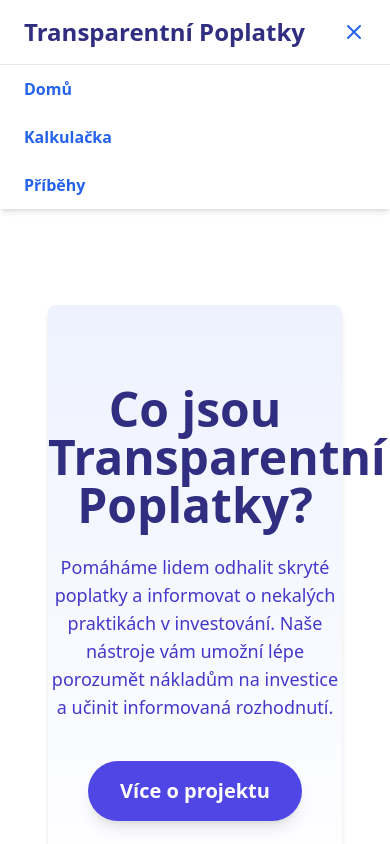
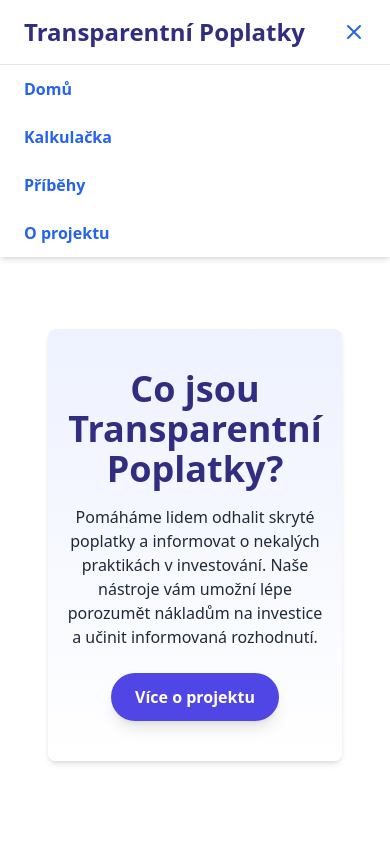
Before and after one commit to TransparentniPoplatky/transparentnipoplatky, a React (Vite) app: page / in a window 390 px wide. Both pictures are taken after a click on the button "Toggle menu". Shown: the top 844 px of the page. Built offline with nearby package versions, Linux system fonts and the light colour scheme.

Commit message:
úprava nápisu landing page + mobilní menu

```diff
--- a/src/components/Header.jsx
+++ b/src/components/Header.jsx
@@ -75,7 +75,7 @@ export default function Header() {
             Domů
           </Link>
           <Link
-            to="/kalkulacka"
+            to="/kalkulacky"
             className="block px-6 py-3 text-blue-600 font-semibold hover:bg-gray-100"
             onClick={() => setMobileOpen(false)}
           >
@@ -88,6 +88,13 @@ export default function Header() {
           >
             Příběhy
           </Link>
+                    <Link
+            to="/o-projektu"
+            className="block px-6 py-3 text-blue-600 font-semibold hover:bg-gray-100"
+            onClick={() => setMobileOpen(false)}
+          >
+            O projektu
+          </Link>
         </nav>
       )}
     </header>
--- a/src/components/LandingPage.jsx
+++ b/src/components/LandingPage.jsx
@@ -3,17 +3,17 @@ import { Link } from "react-router-dom";
 
 export default function LandingPage() {
   return (
-    <div className=" text-gray-800 flex flex-col min-h-[calc(100vh-8rem)] px-6 py-12 max-w-4xl mx-auto">
-      <section className="text-center py-20 bg-gradient-to-b from-indigo-50 to-white rounded-lg shadow-md">
-        <h1 className="text-5xl font-extrabold text-indigo-900 mb-6">
+<div className=" text-gray-800 flex flex-col min-h-[calc(100vh-8rem)] px-6 py-6 sm:px-6 sm:py-12 max-w-4xl mx-auto">
+      <section className="text-center py-10 sm:py-20 bg-gradient-to-b from-indigo-50 to-white rounded-lg shadow-md">
+        <h1 className="text-4xl sm:text-5xl font-extrabold text-indigo-900 mb-4 sm:mb-6">
           Co jsou Transparentní Poplatky?
         </h1>
-        <p className="max-w-xl mx-auto text-indigo-700 text-lg mb-10">
+        <p className="max-w-xl mx-auto text-base sm:text-lg mb-6 sm:mb-10 px-4">
           Pomáháme lidem odhalit skryté poplatky a informovat o nekalých praktikách v investování. Naše nástroje vám umožní lépe porozumět nákladům na investice a učinit informovaná rozhodnutí.
         </p>
         <Link
           to="/o-projektu"
-          className="inline-block bg-indigo-600 text-white px-8 py-4 rounded-full text-xl font-semibold shadow-lg hover:bg-indigo-700 transition"
+          className="inline-block bg-indigo-600 text-white px-6 py-3 rounded-full text-base font-semibold shadow-lg hover:bg-indigo-700 transition"
         >
           Více o projektu
         </Link>
```
